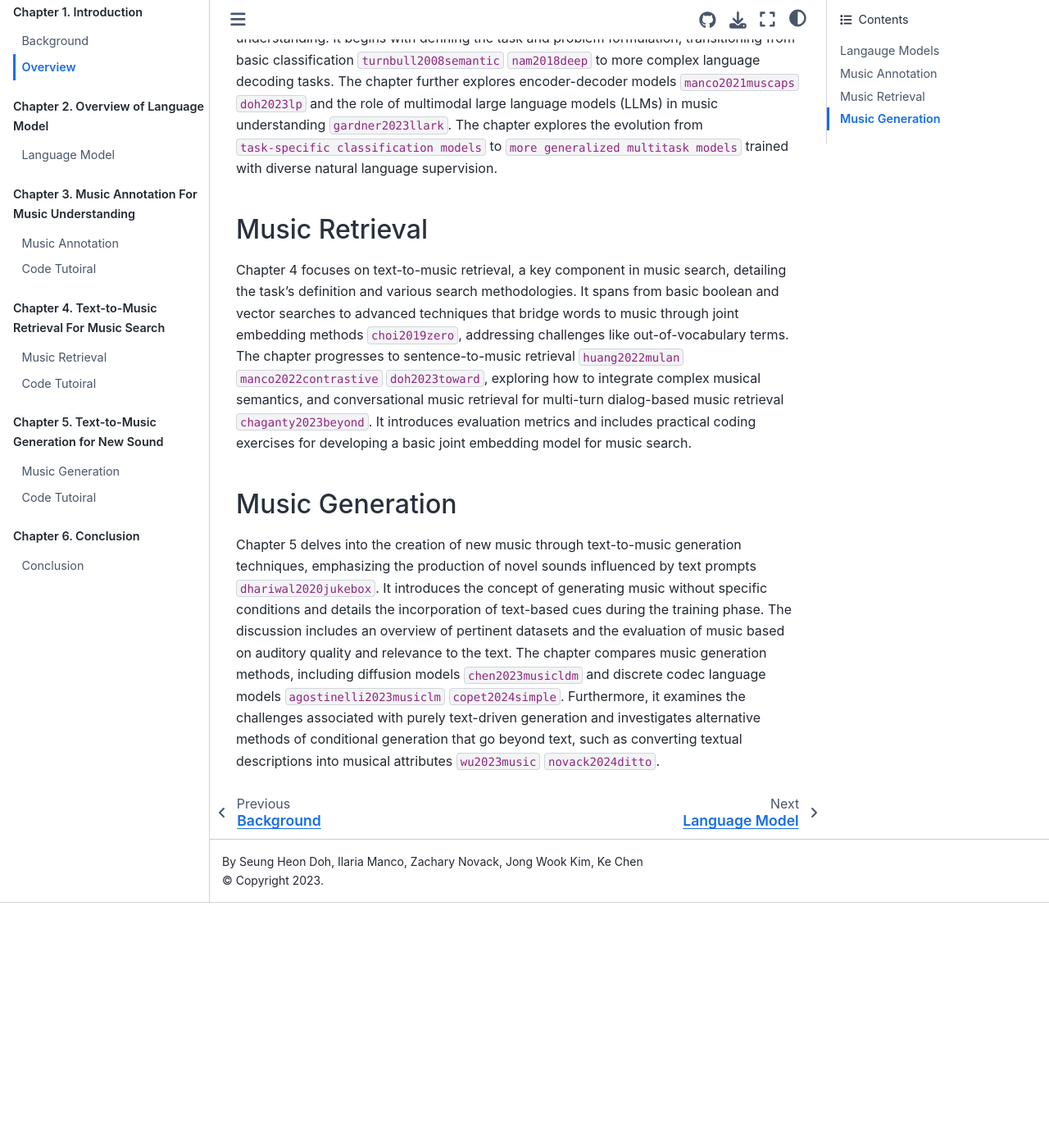
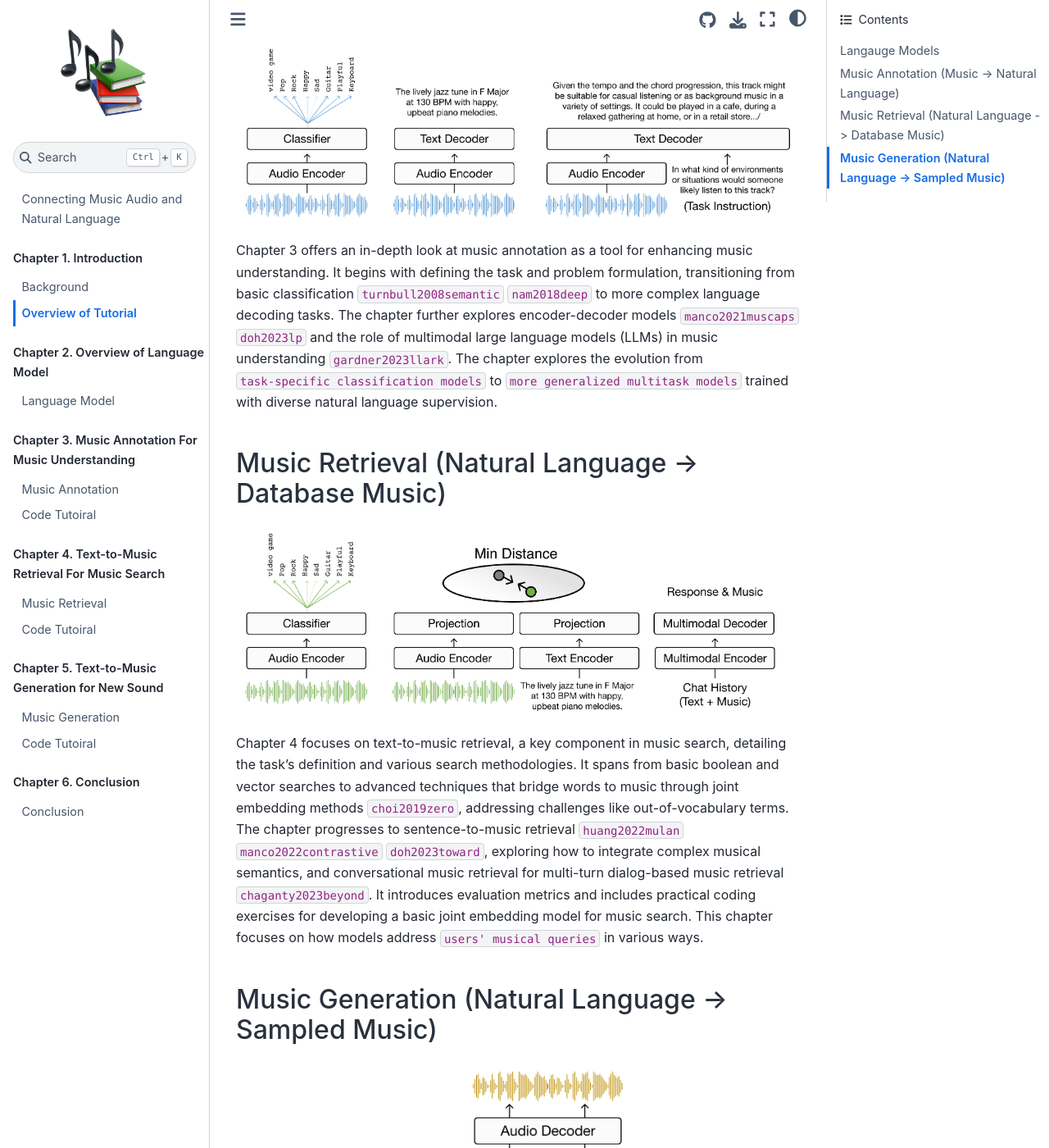
Before and after one commit to mulab-mir/music-language-tutorial, a Jupyter Book: the page built from book/introduction/overview.md, in a window 1280 px wide and 1400 px high, scrolled down 1213 px. Shown: the whole window at 82% size. Built offline with Jupyter Book 1.0.4 settings and Sphinx 7.4.7 and the Sphinx Book theme 1.1.4, drawn with Linux system fonts in a browser that asks for light colours; pages that are not in the unit, such as notebooks, are missing from menus; cross-references to code outside the pages are shown as plain code; before the commit the page ends 2314 px from its top, so only the background shows below that; some of the changed text lies outside the part shown.

Commit message:
add intro image

````diff
--- a/book/introduction/overview.md
+++ b/book/introduction/overview.md
@@ -1,4 +1,5 @@
-# Overview
+# Overview of Tutorial
+
 This tutorial will present the changes in music understanding, retrieval, and generation technologies following the development of language models.
 
 ```{figure} ../img/overview.png
@@ -12,16 +13,36 @@ Illustration of the development of music and language models.
 
 Chapter 2 presents an introduction to language models (LMs), essential for enabling machines to understand natural language and their wide-ranging applications. It traces the development from simple one-hot encoding and word embeddings to more advanced language models, including masked langauge model {cite}`devlin2018bert`, auto-regressive langauge model {cite}`radford2019language`, and encoder-decoder langauge model {cite}`raffel2020exploring`, progressing to cutting-edge instruction-following {cite}`wei2021finetuned` {cite}`ouyang2022training` {cite}`chung2024scaling` and large language models {achiam2023gpt}`achiam2023gpt`. Additionally, the chapter demonstrates how language models are utilized in various domains, such as vision and speech, highlighted by examples such as joint embedding techniques like CLIP {cite}`radford2021learning`, encoder-decoder frameworks like Whisper {cite}`radford2023robust`, and text-driven image generation models like DALL-E {cite}`ramesh2021zero`.
 
-## Music Annotation
+## Music Annotation (Music -> Natural Language)
+
+```{figure} ../img/annotation.png
+---
+name: annotation
+---
+```
 
 Chapter 3 offers an in-depth look at music annotation as a tool for enhancing music understanding. It begins with defining the task and problem formulation, transitioning from basic classification {cite}`turnbull2008semantic` {cite}`nam2018deep` to more complex language decoding tasks. The chapter further explores encoder-decoder models {cite}`manco2021muscaps` {cite}`doh2023lp` and the role of multimodal large language models (LLMs) in music understanding {cite}`gardner2023llark`. The chapter explores the evolution from `task-specific classification models` to `more generalized multitask models` trained with diverse natural language supervision.
 
 
-## Music Retrieval
-
-Chapter 4 focuses on text-to-music retrieval, a key component in music search, detailing the task's definition and various search methodologies. It spans from basic boolean and vector searches to advanced techniques that bridge words to music through joint embedding methods {cite}`choi2019zero`, addressing challenges like out-of-vocabulary terms. The chapter progresses to sentence-to-music retrieval {cite}`huang2022mulan` {cite}`manco2022contrastive` {cite}`doh2023toward`, exploring how to integrate complex musical semantics, and conversational music retrieval for multi-turn dialog-based music retrieval {cite}`chaganty2023beyond`. It introduces evaluation metrics and includes practical coding exercises for developing a basic joint embedding model for music search.
+## Music Retrieval (Natural Language -> Database Music)
 
 
-## Music Generation
+```{figure} ../img/retrieval.png
+---
+name: retrieval
+---
+```
+
+Chapter 4 focuses on text-to-music retrieval, a key component in music search, detailing the task's definition and various search methodologies. It spans from basic boolean and vector searches to advanced techniques that bridge words to music through joint embedding methods {cite}`choi2019zero`, addressing challenges like out-of-vocabulary terms. The chapter progresses to sentence-to-music retrieval {cite}`huang2022mulan` {cite}`manco2022contrastive` {cite}`doh2023toward`, exploring how to integrate complex musical semantics, and conversational music retrieval for multi-turn dialog-based music retrieval {cite}`chaganty2023beyond`. It introduces evaluation metrics and includes practical coding exercises for developing a basic joint embedding model for music search. This chapter focuses on how models address `users' musical queries` in various ways.
+
+
+## Music Generation (Natural Language -> Sampled Music)
+
+
+```{figure} ../img/generation.png
+---
+name: generation
+---
+```
 
 Chapter 5 delves into the creation of new music through text-to-music generation techniques, emphasizing the production of novel sounds influenced by text prompts {cite}`dhariwal2020jukebox`. It introduces the concept of generating music without specific conditions and details the incorporation of text-based cues during the training phase. The discussion includes an overview of pertinent datasets and the evaluation of music based on auditory quality and relevance to the text. The chapter compares music generation methods, including diffusion models {cite}`chen2023musicldm` and discrete codec language models {cite}`agostinelli2023musiclm` {cite}`copet2024simple`. Furthermore, it examines the challenges associated with purely text-driven generation and investigates alternative methods of conditional generation that go beyond text, such as converting textual descriptions into musical attributes {cite}`wu2023music` {cite}`novack2024ditto`.
````
Also changed, not shown: book/img/annotation.png (added), book/img/generation.png (added), book/img/retrieval.png (added).
